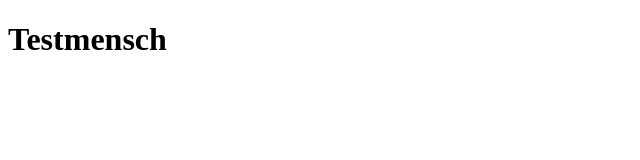
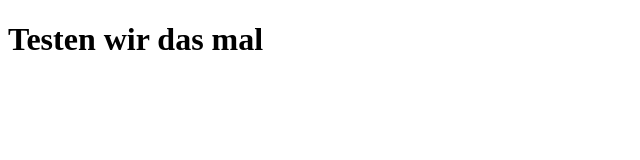
Before and after one commit to Dimaaro/Dimaaro.github.io, a plain HTML site: page index.html in a window 1280 px wide. Shown: the whole page, without its empty margins (0-640 px from the left). Drawn offline with Linux system fonts and the light colour scheme.

Commit message:
Update index.html

```diff
--- a/index.html
+++ b/index.html
@@ -7,6 +7,6 @@
     <title>Dimaaro</title>
 </head>
 <body>
-    <h1>Testmensch</h1>
+    <h1>Testen wir das mal</h1>
 </body>
 </html>
```
